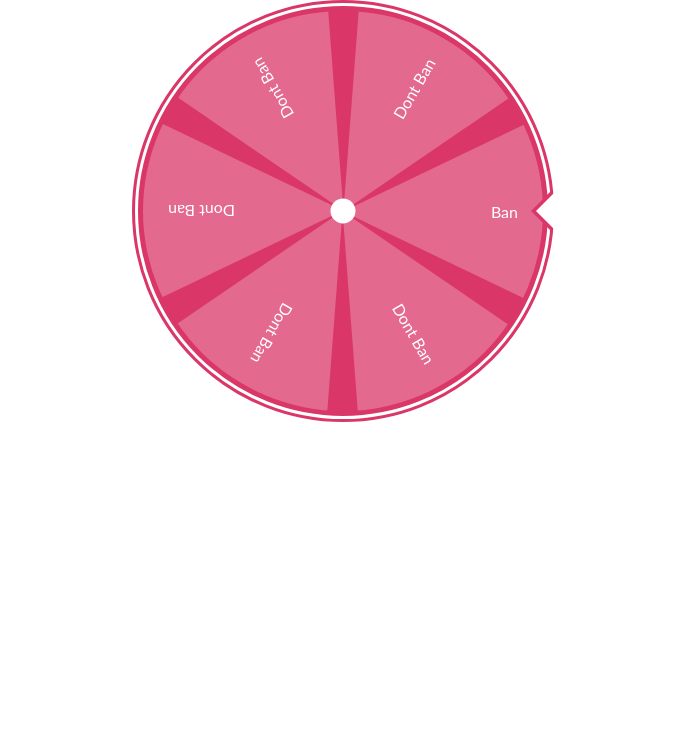
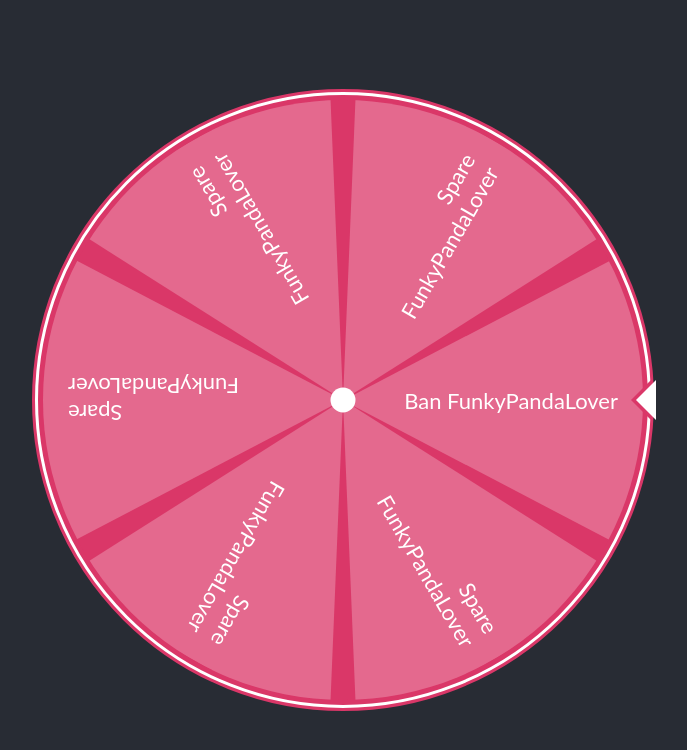
Before and after one commit to tedzchu/door-gg, a React (Create React App) app: page /migada in a window 1280 px wide. Shown: the top 750 px of the page, without its empty margins (297-984 px from the left). Built offline with nearby package versions, Linux system fonts and the light colour scheme.

Commit message:
Force dark mode, ban funky

```diff
--- a/public/index.html
+++ b/public/index.html
@@ -24,10 +24,9 @@
       work correctly both with client-side routing and a non-root public URL.
       Learn how to configure a non-root public URL by running `npm run build`.
     -->
-    <title>Door.GG</title>
+    <title>door</title>
   </head>
   <body>
-    <noscript>You need to enable JavaScript to run this app.</noscript>
     <div id="root"></div>
   </body>
 </html>
--- a/src/App.css
+++ b/src/App.css
@@ -1,38 +1,8 @@
-.App {
-  text-align: center;
-}
-
-.App-logo {
-  height: 40vmin;
-  pointer-events: none;
-}
-
-@media (prefers-reduced-motion: no-preference) {
-  .App-logo {
-    animation: App-logo-spin infinite 20s linear;
-  }
-}
-
-.App-header {
+:root {
   background-color: #282c34;
   min-height: 100vh;
   display: flex;
   flex-direction: column;
   align-items: center;
   justify-content: center;
-  font-size: calc(10px + 2vmin);
-  color: white;
 }
-
-.App-link {
-  color: #61dafb;
-}
-
-@keyframes App-logo-spin {
-  from {
-    transform: rotate(0deg);
-  }
-  to {
-    transform: rotate(360deg);
-  }
-}
--- a/src/components/wheel/index.css
+++ b/src/components/wheel/index.css
@@ -1,6 +1,6 @@
 :root {
   --wheel-font: 'Lato', 'Quicksand', sans-serif;
-  --wheel-size: 400px;
+  --wheel-size: 600px;
   --wheel-slice-spacing: 50px;
   --wheel-border-size: 5px;
   --wheel-color: #da3768;
@@ -26,6 +26,7 @@
   border: solid var(--wheel-color) 3px;
   border-radius: 50%;
   user-select: none;
+  font-size: calc(10px + 1.5vmin);
 }
 
 .wheel-container::before,
--- a/src/components/wheel/index.js
+++ b/src/components/wheel/index.js
@@ -1,15 +1,8 @@
 import React, { useState } from 'react';
 import './index.css';
 
-const items = [
-  'Ban',
-  'Dont Ban',
-  'Dont Ban',
-  'Dont Ban',
-  'Dont Ban',
-  'Dont Ban',
-];
-const Wheel = () => {
+const Wheel = (props) => {
+  const items = props.options;
   const [selectedItem, setSelected] = useState(null);
   const [spinning, setSpinning] = useState(null);
 
--- a/src/views/Migada.js
+++ b/src/views/Migada.js
@@ -1,10 +1,30 @@
-import React from 'react';
+import React, { useState, useEffect } from 'react';
 import { Wheel } from '../components';
 
 const Migada = () => {
+  const [victim, setVictim] = useState('FunkyPandaLover');
+  const [fiftyFifty, setFiftyFifty] = useState(false);
+  const [options, setOptions] = useState([]);
+
+  useEffect(() => {
+    const updatedOptions = [];
+    if (fiftyFifty) {
+      Array.from({ length: 3 }).forEach(() => {
+        updatedOptions.push(`Ban ${victim}`);
+        updatedOptions.push(`Spare ${victim}`);
+      });
+    } else {
+      updatedOptions.push(`Ban ${victim}`);
+      Array.from({ length: 5 }).forEach(() => {
+        updatedOptions.push(`Spare ${victim}`);
+      });
+    }
+    setOptions(updatedOptions);
+  }, []);
+
   return (
     <div>
-      <Wheel />
+      <Wheel options={options} />
     </div>
   );
 };
```
